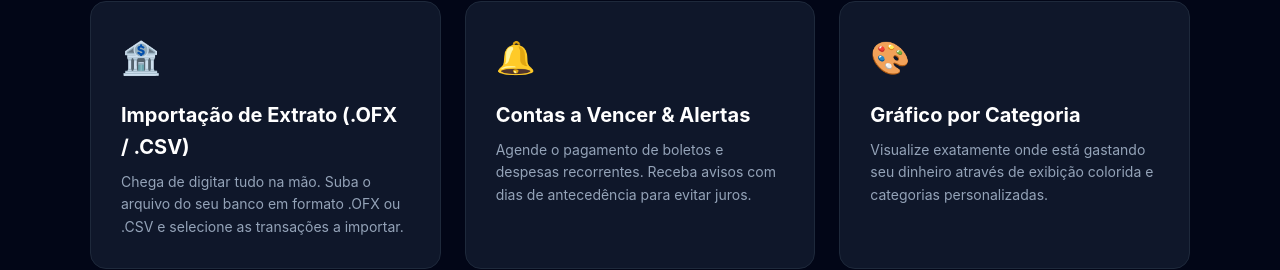
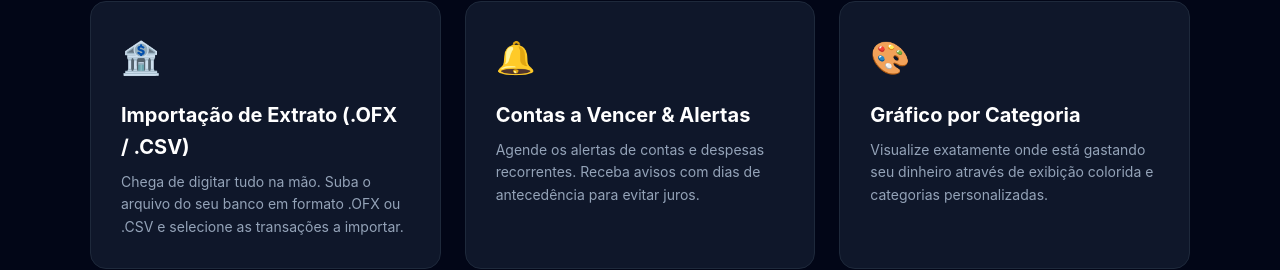
Before and after one commit to gtdueli/meu-controle-financeiro-landing, a website: page index.html in a window 1280 px wide. Shown: the part 1497-1767 px from the top of the page. Drawn offline with Linux system fonts and the light colour scheme.

Commit message:
atualização do codigo index descrição de alertas de contas

```diff
--- a/index.html
+++ b/index.html
@@ -119,7 +119,7 @@
       <div class="card">
         <div class="card-icon">🔔</div>
         <h3>Contas a Vencer & Alertas</h3>
-        <p>Agende o pagamento de boletos e despesas recorrentes. Receba avisos com dias de antecedência para evitar juros.</p>
+        <p>Agende os alertas de contas e despesas recorrentes. Receba avisos com dias de antecedência para evitar juros.</p>
       </div>
 
       <div class="card">
```
